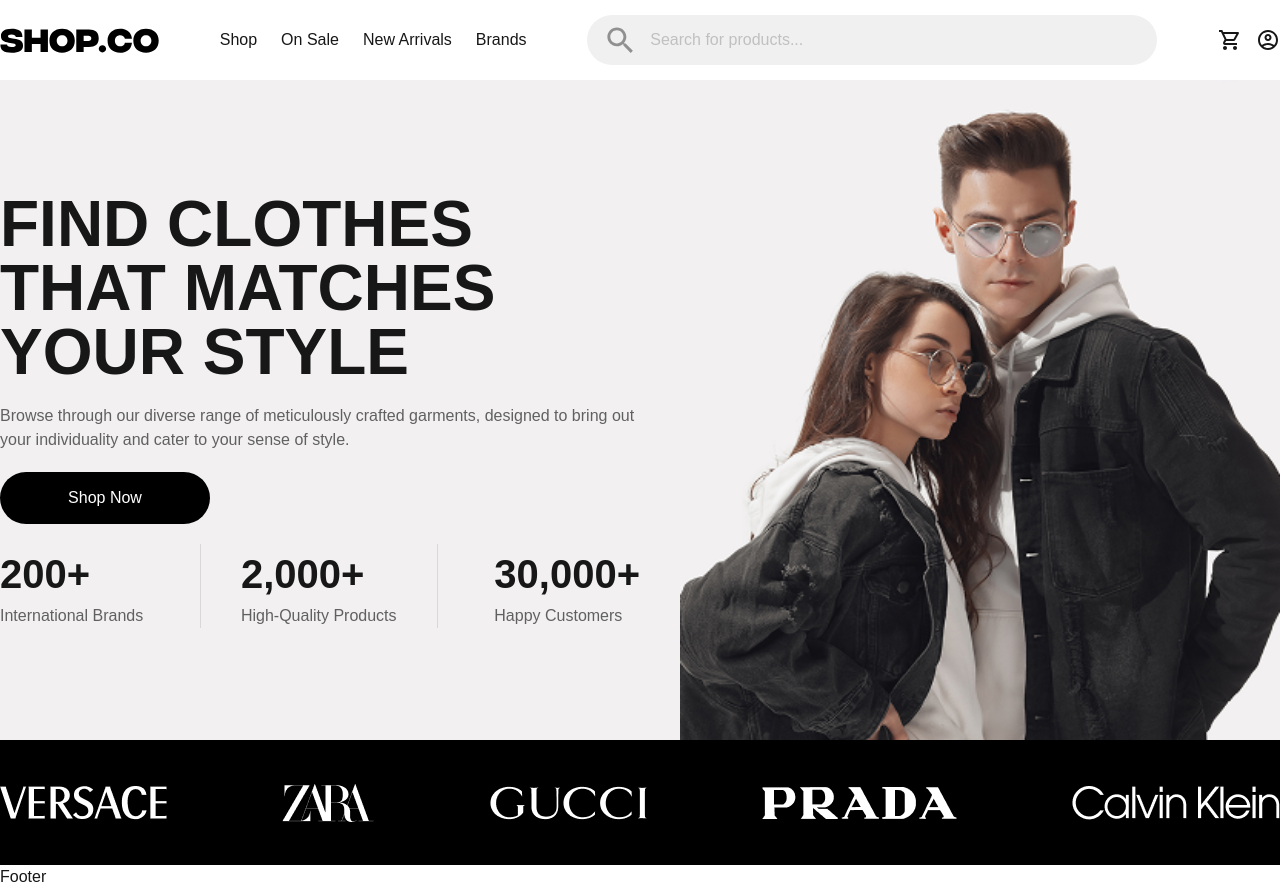
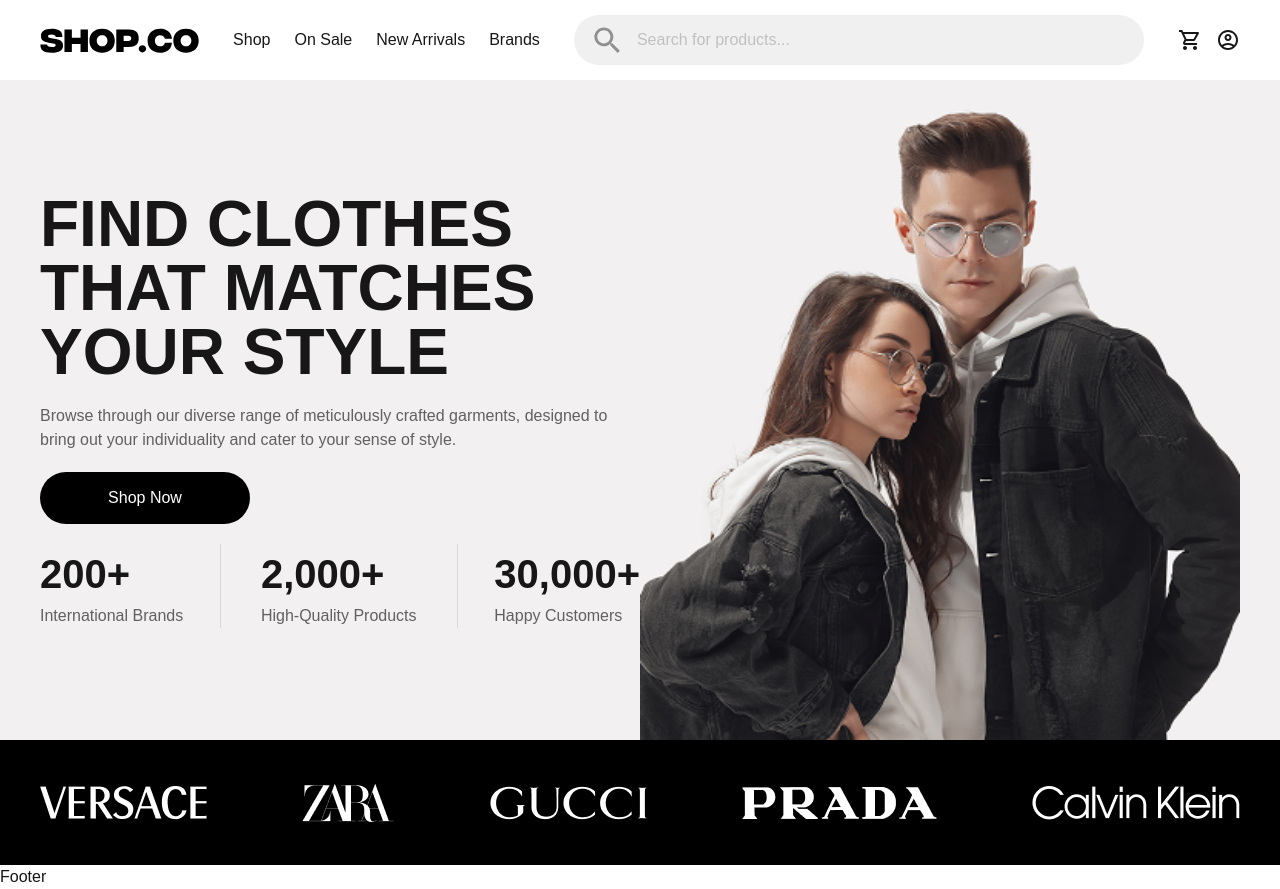
Before and after one commit to AbdulboisNigmatjonov17/shop.co-project, a Next.js app: page / in a window 1280 px wide. Built offline with nearby package versions, Linux system fonts and the light colour scheme.

Commit message:
navbar qismida py qoshildi va Container qisqartirildi

```diff
--- a/app/globals.css
+++ b/app/globals.css
@@ -26,6 +26,6 @@
 }
 
 .Container {
-  max-width: 1280px;
+  max-width: 1200px;
   margin: 0 auto;
 }
--- a/components/navbar/Navbar.jsx
+++ b/components/navbar/Navbar.jsx
@@ -5,7 +5,7 @@
 
 export default function Navbar() {
     return (
-        <nav className='Container h-[10dvh] flex justify-between items-center'>
+        <nav className='Container h-[10dvh] py-10 flex justify-between items-center'>
             <Link href={'/'}>
                 <img src="/SHOP.CO.svg" alt="logo" />
             </Link>
```
